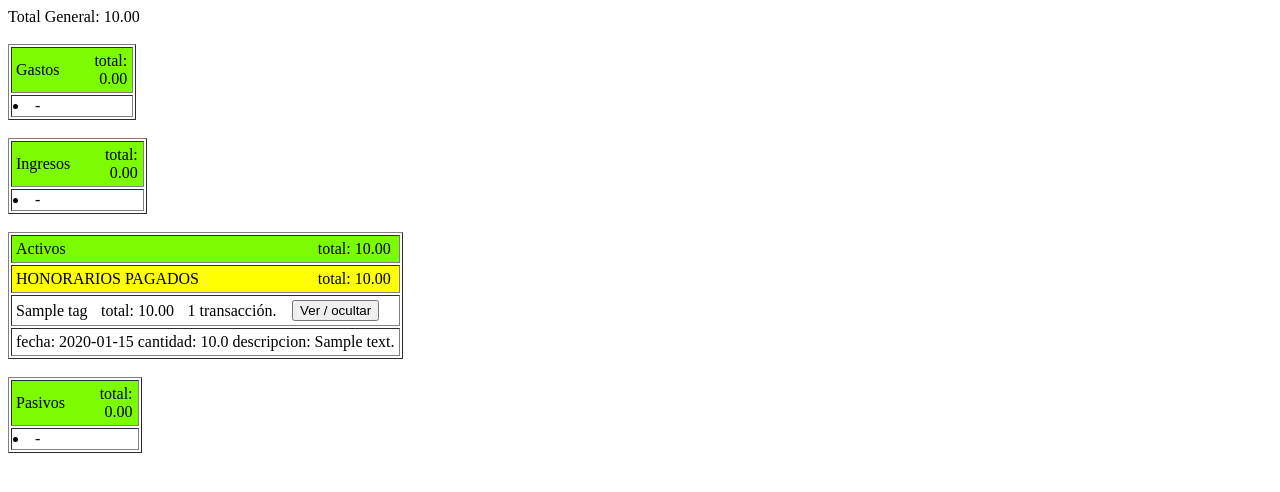
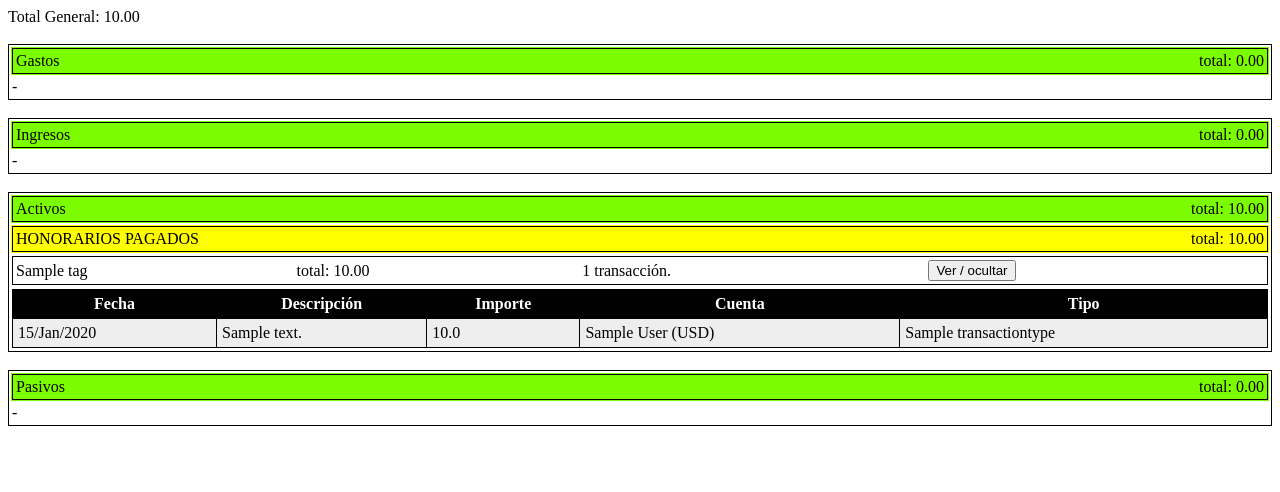
Before and after one commit to javiermarcon/buxfer_api_to_db, a Django app: page /view/cuadro_activos in a window 1280 px wide. Shown: the top 492 px of the page. Run offline with Django 3.2, Linux system fonts and the light colour scheme; tables that the repository leaves empty hold one stand-in row (values such as "Sample post").

Commit message:
transacciones se muestran en tabla

```diff
--- a/buxfer_api/models.py
+++ b/buxfer_api/models.py
@@ -102,7 +102,7 @@ class Account(ProjectBaseModel):
         ordering = ['bank', 'name']
 
     def __str__(self):
-        return f"{self.name}, currency= {self.currency} "
+        return f"{self.name} ({self.currency})"
 
 class Tag(ProjectBaseModel):
     id = models.IntegerField(primary_key=True)
--- a/templates/buxfer_api/cuadro_activos.html
+++ b/templates/buxfer_api/cuadro_activos.html
@@ -3,6 +3,15 @@
 <head>
     <meta charset="UTF-8">
     <title>Cuadro de activos, pasivos, ingresos y gastos</title>
+
+    <style type="text/css">
+        table { border:1px solid black; width: 100%; }
+        .tablaTransacc { background-color:#eee;border-collapse:collapse; }
+        .tablaTransacc th { background-color:#000;color:white; }
+        .tablaTransacc td, .tablaTransacc th { padding:5px;border:1px solid #000; }
+
+    </style>
+
     <script src="https://ajax.googleapis.com/ajax/libs/jquery/3.5.1/jquery.min.js"></script>
     <script>
     $(document).ready(function(){
@@ -23,10 +32,10 @@ Total General: {{ total|floatformat:2 }}
 <br />
 <br />
     {% for item in data %}
-        <table border="1">
+        <table>
         <tr>
             <td style="background-color:LawnGreen" >
-                <table width="99%">
+                <table>
                     <tr>
                         <td align="left">
                             {{ item.0 }}s
@@ -41,7 +50,7 @@ Total General: {{ total|floatformat:2 }}
         {% for categoria, tags in item.1.data.items %}
             <tr>
                 <td style="background-color:yellow">
-                    <table width="99%">
+                    <table>
                         <tr>
                             <td align="left">
                                 {{ categoria }}
@@ -56,7 +65,7 @@ Total General: {{ total|floatformat:2 }}
             {% for tag, transacciones in tags.data.items %}
                 <tr>
                     <td>
-                        <table width="99%">
+                        <table>
                     <tr>
                         <td>
                         {{ tag }}
@@ -81,17 +90,45 @@ Total General: {{ total|floatformat:2 }}
                 </tr>
                 <tr>
                     <td>
-                        <table class="{{ tag|slugify }}">
+                        <table class="{{ tag|slugify }} tablaTransacc">
+                            <tr>
+                                <th>
+                                    Fecha
+                                </th>
+                                <th>
+                                    Descripci&oacute;n
+                                </th>
+                                <th>
+                                    Importe
+                                </th>
+                                <th>
+                                    Cuenta
+                                </th>
+                                <th>
+                                    Tipo
+                                </th>
+                            </tr>
                             {% for transaccion in transacciones.data %}
                                 <tr>
                                     <td>
-                                        {{ transaccion }}
+                                        {{ transaccion.normalizedDate|date:"d/M/Y" }}
                                     </td>
-                                </tr>
+                                    <td>
+                                        {{ transaccion.description }}
+                                    </td>
+                                    <td>
+                                        {{ transaccion.amount }}
+                                    </td>
+                                    <td>
+                                        {{ transaccion.accountId }}
+                                    </td>
+                                    <td>
+                                        {{ transaccion.transactionType }}
+                                    </td>
                             {% empty %}
                                 <tr>
                                     <td>
-                                        <li>-</li>
+                                        -
                                     </td>
                                 </tr>
                             {% endfor %}
@@ -101,7 +138,7 @@ Total General: {{ total|floatformat:2 }}
             {% empty %}
                 <tr>
                     <td>
-                        <li>-</li>
+                        -
                     </td>
                 </tr>
             {% endfor %}
@@ -110,7 +147,7 @@ Total General: {{ total|floatformat:2 }}
     {% empty %}
         <tr>
             <td>
-                <li>-</li>
+                -
             </td>
         </tr>
     {% endfor %}
@@ -121,7 +158,7 @@ Total General: {{ total|floatformat:2 }}
     {% empty %}
         <tr>
             <td>
-                <li>-</li>
+                -
             </td>
         </tr>
     {% endfor %}
```
Lines whose indentation alone changed are shown as unchanged.
